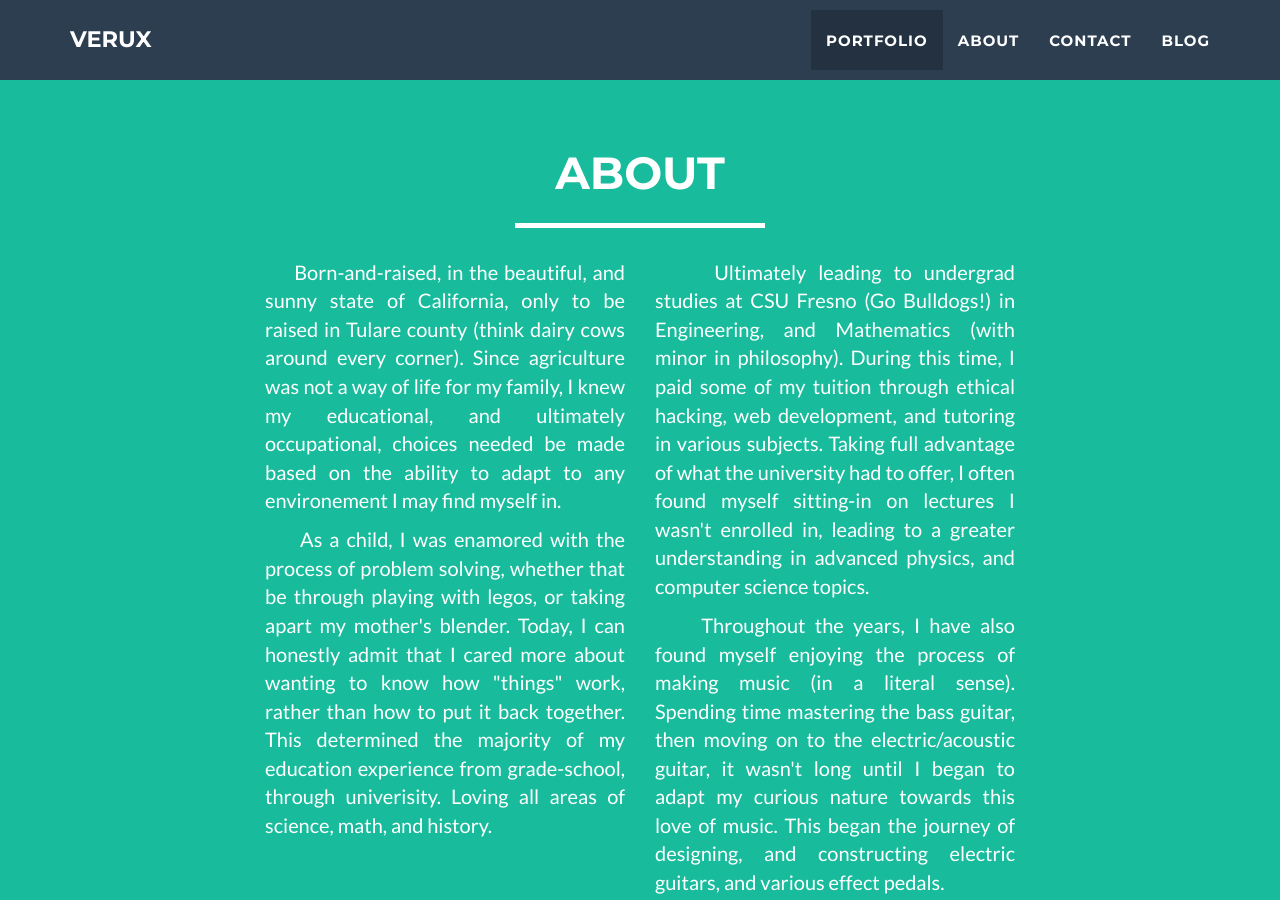
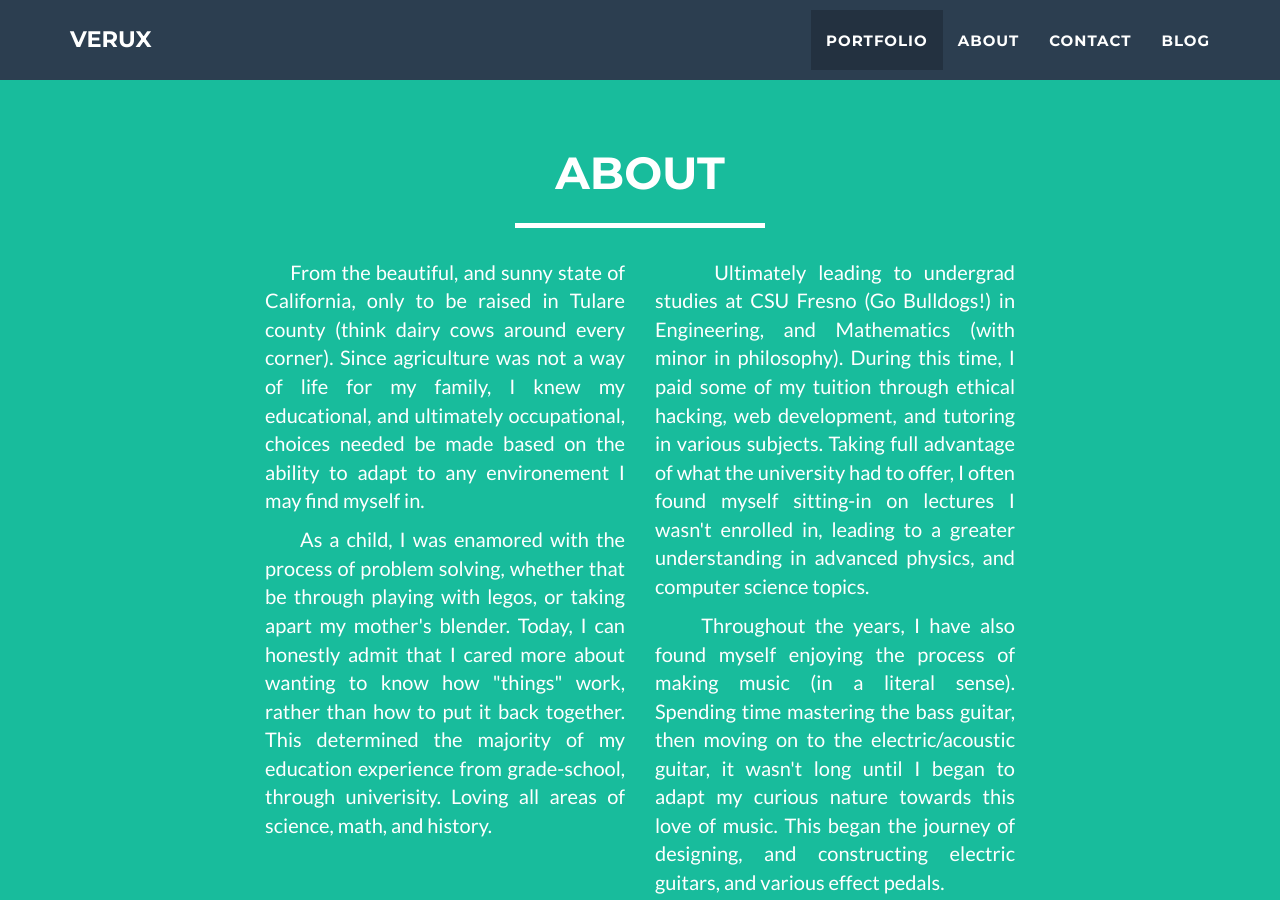
Before and after one commit to reyvera/reyvera.github.io, a Jekyll site: the page built from index.html, in a window 1280 px wide and 900 px high, scrolled down 1372 px. Built offline with Jekyll 4.4.1, drawn with Linux system fonts in a browser that asks for light colours.

Commit message:
Update about section

```diff
--- a/_includes/about.html
+++ b/_includes/about.html
@@ -10,7 +10,7 @@
             <div class="row">
                 <div class="col-lg-4 col-lg-offset-2">
                     <p>
-                      &nbsp&nbsp&nbsp&nbsp Born-and-raised, in the beautiful, and sunny state
+                      &nbsp&nbsp&nbsp&nbsp From the beautiful, and sunny state
                       of California, only to be raised in Tulare county (think dairy cows
                       around every corner). Since agriculture was not a way of life for my family,
                       I knew my educational, and ultimately occupational, choices needed
```
